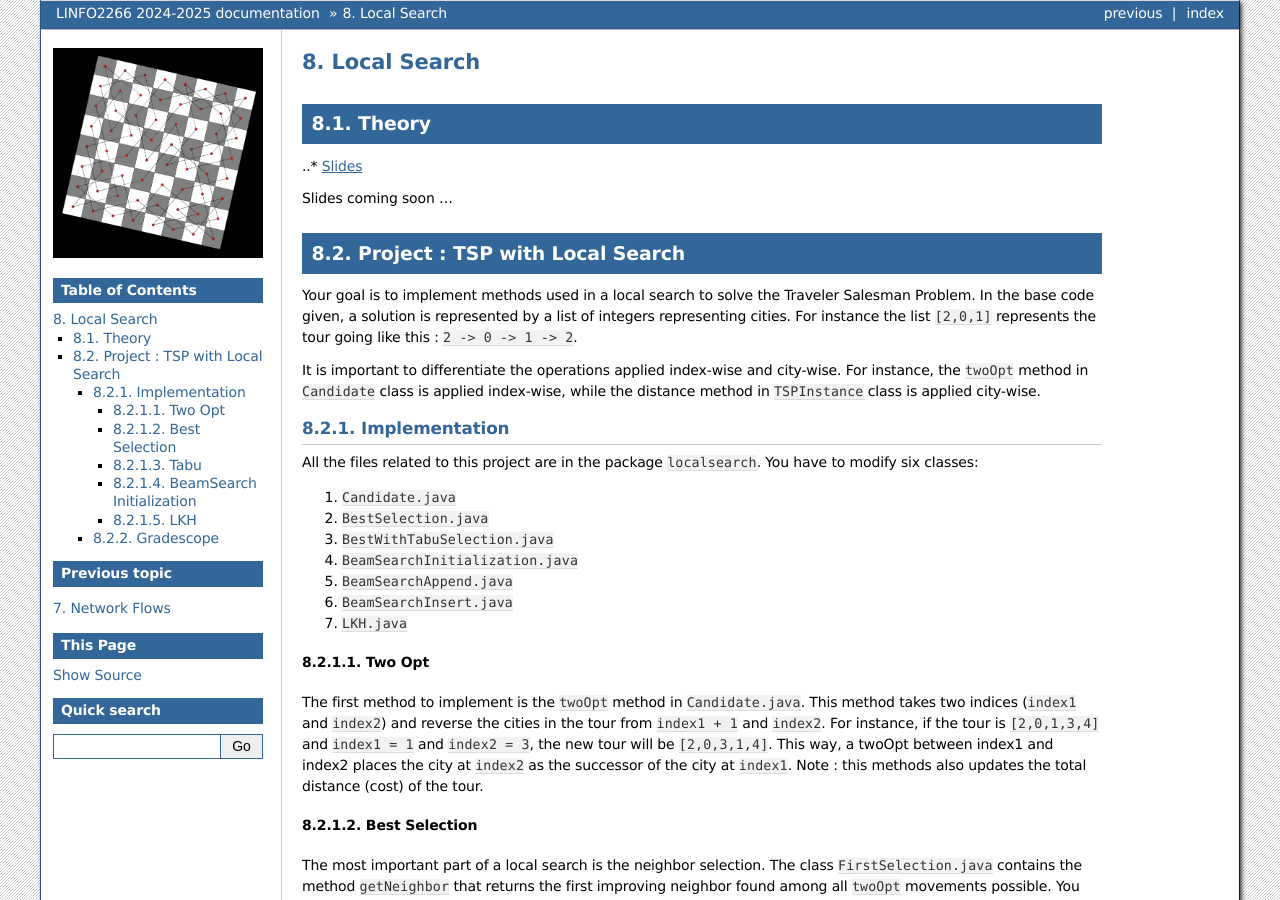
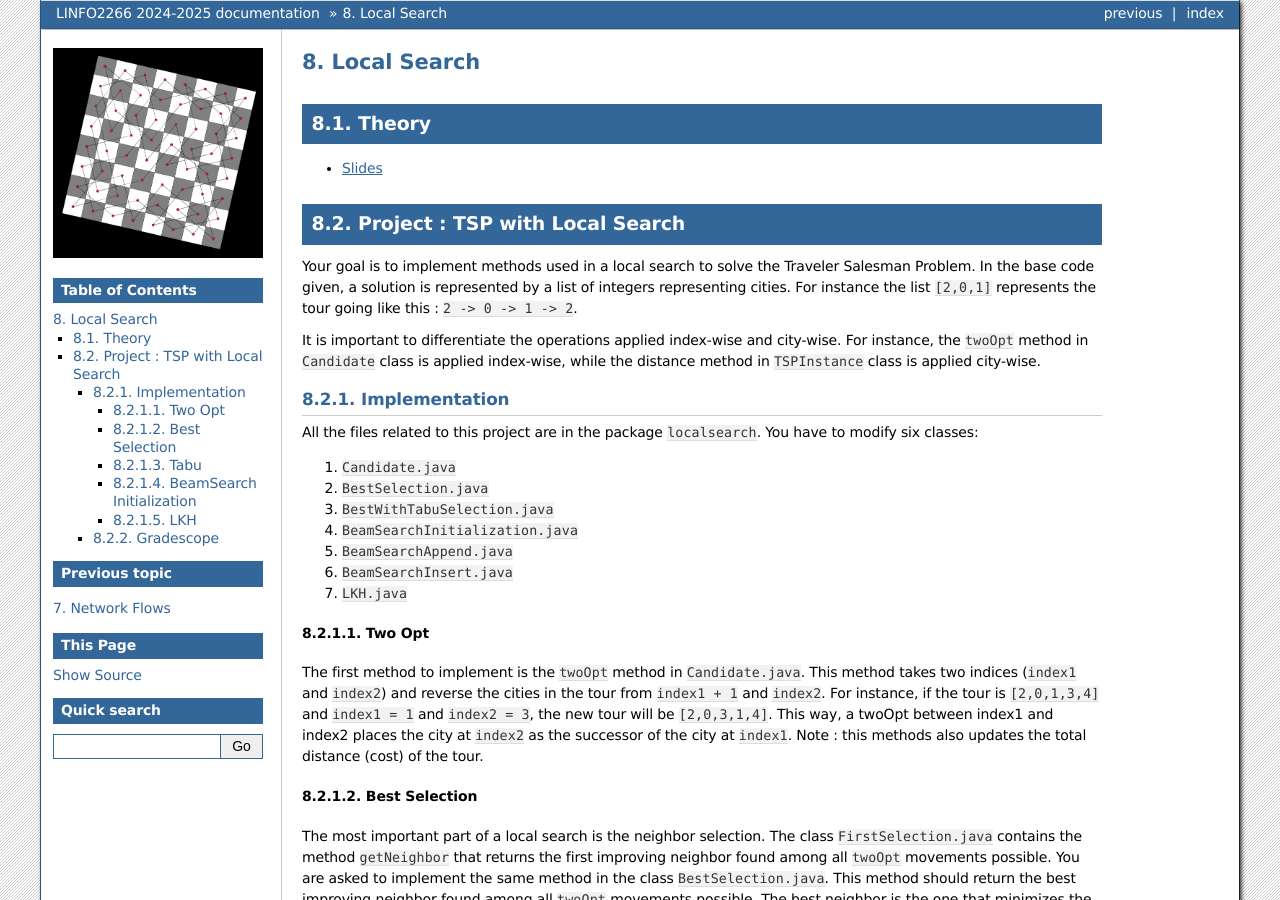
Before and after one commit to pschaus/linfo2266, a Sphinx documentation site: the page built from website/source/ls/index.rst, in a window 1280 px wide and 900 px high. Built offline with Sphinx 7.4.7, drawn with Linux system fonts in a browser that asks for light colours.

Commit message:
update slides

```diff
--- a/website/source/ls/index.rst
+++ b/website/source/ls/index.rst
@@ -9,9 +9,9 @@ Theory
 =======================================
 
 
-..* `Slides <../_static/slides/06-local-search.pdf>`_
+* `Slides <../_static/slides/06-local-search.pdf>`_
 
-Slides coming soon ...
+
 
 Project : TSP with Local Search
 =======================================
```
